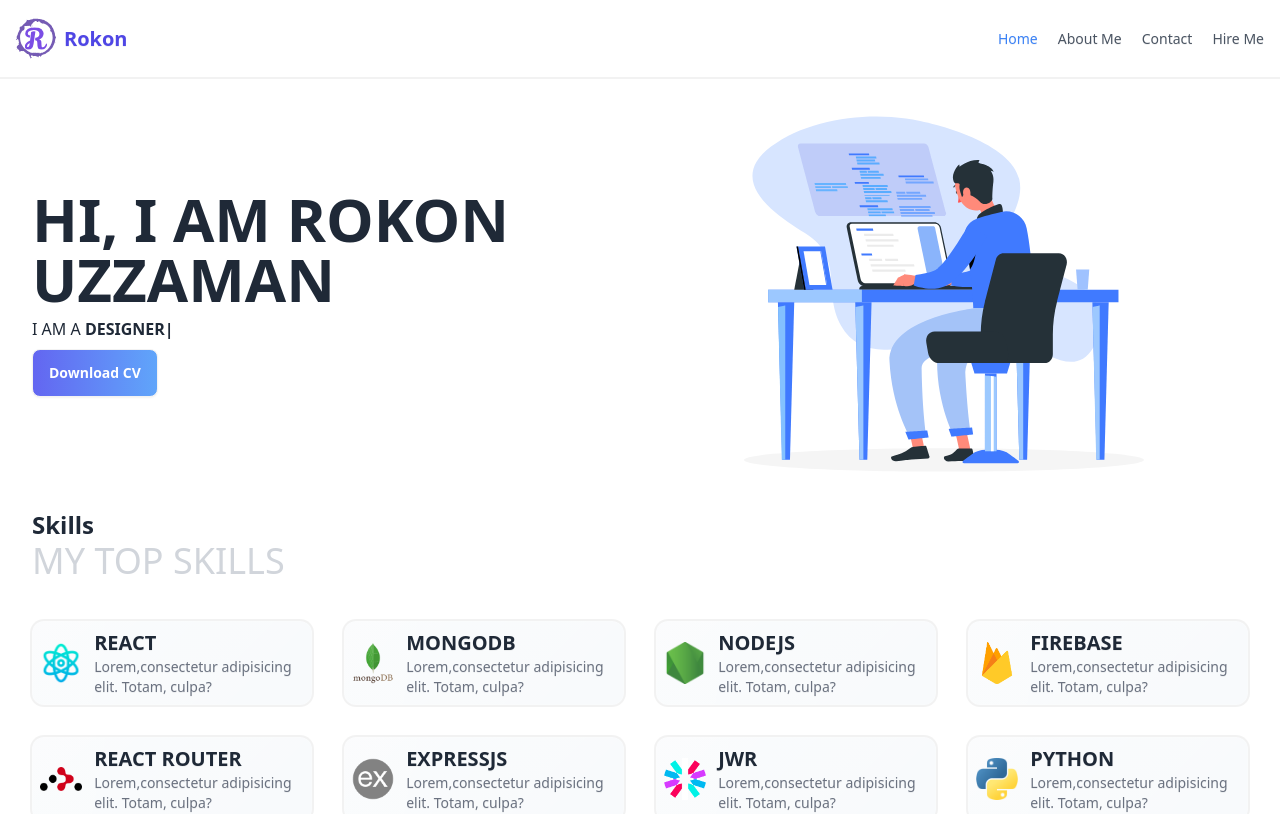
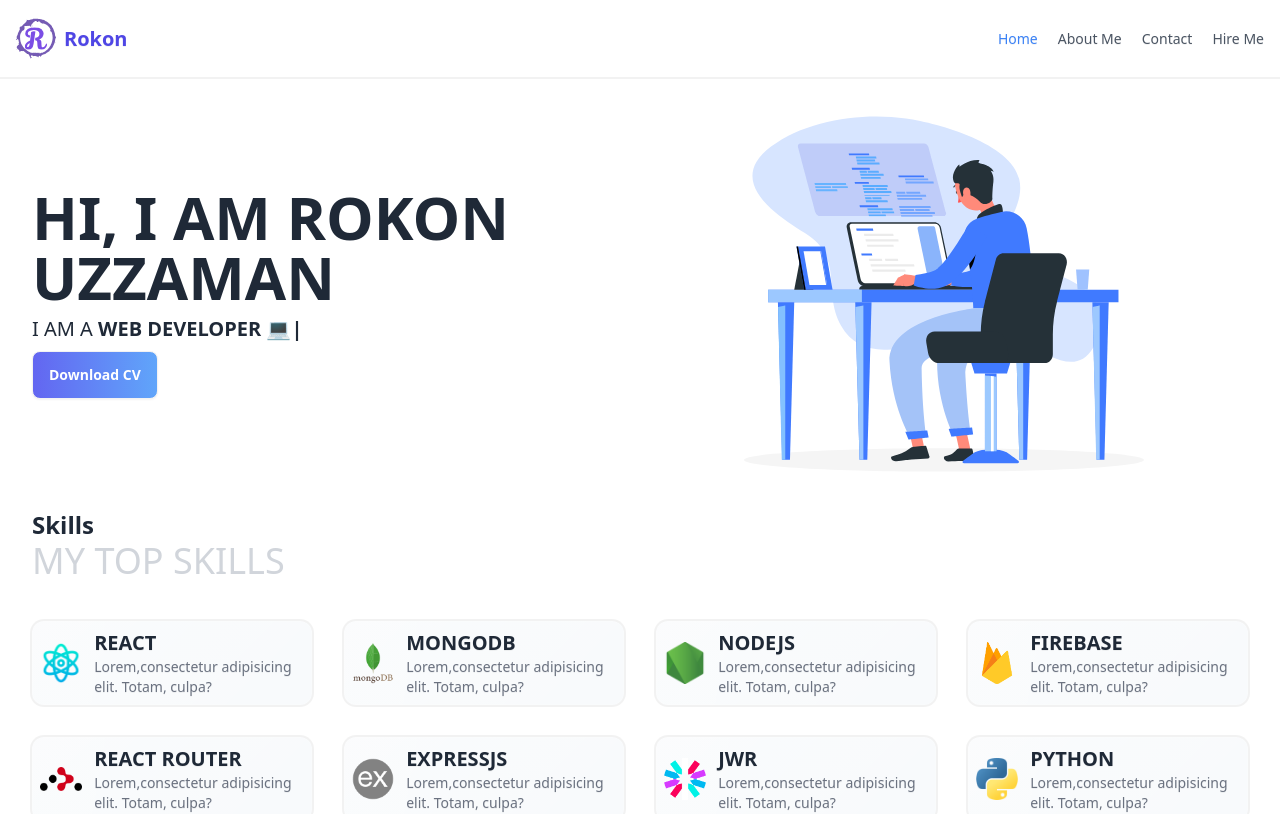
Before and after one commit to mrokonuzzaman040/my-resume, a React (Vite) app: page / in a window 1280 px wide. Shown: the top 814 px of the page. Built offline with nearby package versions, Linux system fonts and the light colour scheme.

Commit message:
Update assets and Hero component

```diff
--- a/src/Layout/Home/Hero/Hero.jsx
+++ b/src/Layout/Home/Hero/Hero.jsx
@@ -18,19 +18,19 @@ const Hero = () => {
             <div className="grid grid-cols-2 items-center">
                 <div className="flex flex-col gap-2">
                     <h2 className='uppercase font-bold text-6xl'>Hi, I am Rokon Uzzaman</h2>
-                    <hp className='uppercase'>I am a
+                    <hp className='uppercase text-xl'>I am a
                         <Typical
                             loop={Infinity}
                             wrapper="b"
                             steps={[
-                                ' Web Developer',
-                                1000,
-                                ' Programmer',
-                                1000,
-                                ' Designer',
-                                1000,
-                                ' Freelancer',
-                                1000,
+                                ' Web Developer 💻',
+                                5000,
+                                ' Programmer 🧑🏻‍💻',
+                                5000,
+                                ' Designer ✒️',
+                                5000,
+                                ' Freelancer 💸',
+                                5000,
                             ]}
                         />
                     </hp>
```
